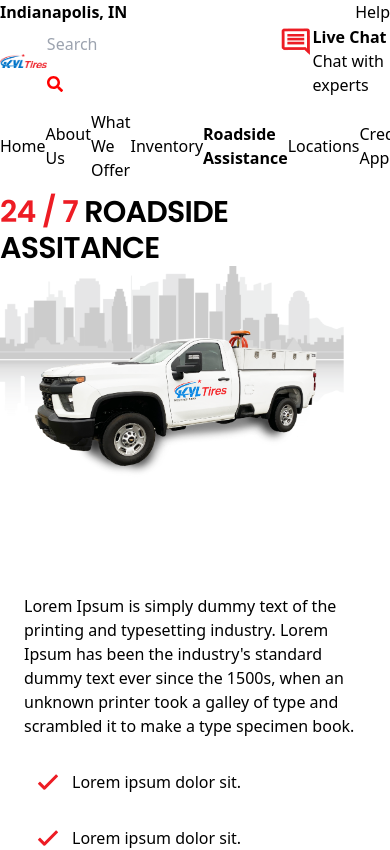
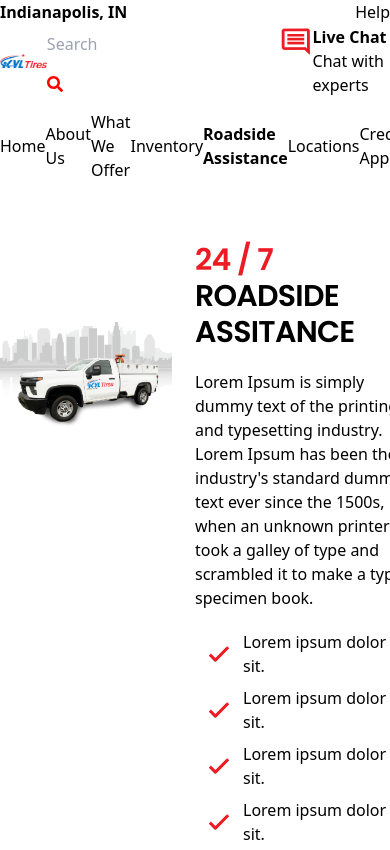
Before and after one commit to shantanusoam/kal_tires, a Next.js app: page /RoadsideAssistance in a window 390 px wide. Shown: the top 850 px of the page. Built offline with nearby package versions, Linux system fonts and the light colour scheme.

Commit message:
changes in nav bar

```diff
--- a/pages/RoadsideAssistance.jsx
+++ b/pages/RoadsideAssistance.jsx
@@ -7,13 +7,6 @@ import servicetruck from '../Assets/images/Roadside_Assistance/servicetruck.png'
 const RoadsideAssitance = () => (
   <div id="roadmain">
     <div id="roadmaininner">
-      <div className="lg:hidden flex justify-center">
-        <h2 className="text-3xl tracking-tight  text-black font-poppins font-semibold ">
-          <span className="block ">
-            <span className="text-kaltire-red">24 / 7</span> ROADSIDE ASSITANCE
-          </span>
-        </h2>
-      </div>
       <div className="bg-bg-white-1">
         <div className="lg:grid lg:grid-cols-2">
           <div className="lg:relative lg:mt-32">
@@ -24,9 +17,9 @@ const RoadsideAssitance = () => (
             />
           </div>
 
-          <div className="py-12 md:px-10 px-6 lg:px-0 max-w-3xl lg:max-w-md mx-auto">
-            <h2 className="text-3xl tracking-tight  text-black font-poppins font-semibold hidden lg:block">
-              <span className="block ">
+          <div className="py-12 xl:px-10 px-6 lg:px-0 max-w-3xl lg:max-w-md mx-auto">
+            <h2 className="text-3xl tracking-tight  text-black font-poppins font-semibold">
+              <span className="block">
                 <span className="text-kaltire-red">24 / 7</span> ROADSIDE
                 ASSITANCE
               </span>
@@ -75,7 +68,7 @@ const RoadsideAssitance = () => (
             <div className="block pt-4" id="PhoneEmailRoad" />
             <div id="InnerphoneEmailRoad" className="flex">
               <div id="Hotline" className="flex items-center">
-                <div id="Hotline-first" className="md:mx-4 mx-2">
+                <div id="Hotline-first" className="xl:mx-4 mx-2">
                   <MdLocalPhone className="h-6 w-6 text-kaltire-red" />
                 </div>
                 <div id="Hotline-second">
@@ -83,8 +76,8 @@ const RoadsideAssitance = () => (
                   <p>800-808-0025</p>
                 </div>
               </div>
-              <div id="LiveChat" className="md:ml-6 ml-10 flex items-center">
-                <div id="LivechatFirst" className="md:mx-4 mx-2">
+              <div id="LiveChat" className="xl:ml-6 ml-10 flex items-center">
+                <div id="LivechatFirst" className="xl:mx-4 mx-2">
                   <BiMessageDetail className="h-6 w-6 text-kaltire-red" />
                 </div>
                 <div id="LivechatSecond">
--- a/tailwind.config.js
+++ b/tailwind.config.js
@@ -59,14 +59,14 @@ module.exports = {
         0: '0',
       },
     },
-    // screens: {
-    //   lg: { max: '1800px' },
-    //   md: { max: '990px' },
-    //   sm: { max: '600px' },
-    //   xs: { max: '400px' },
-    //   minmd: '1700px',
-    //   minlg: '2100px',
-    // },
+    screens: {
+      lg: { max: '1800px' },
+      md: { max: '990px' },
+      sm: { max: '600px' },
+      xs: { max: '400px' },
+      minmd: '1700px',
+      minlg: '2100px',
+    },
     fontFamily: {
       poppins: ['Poppins', 'sans-serif'],
     },
```
